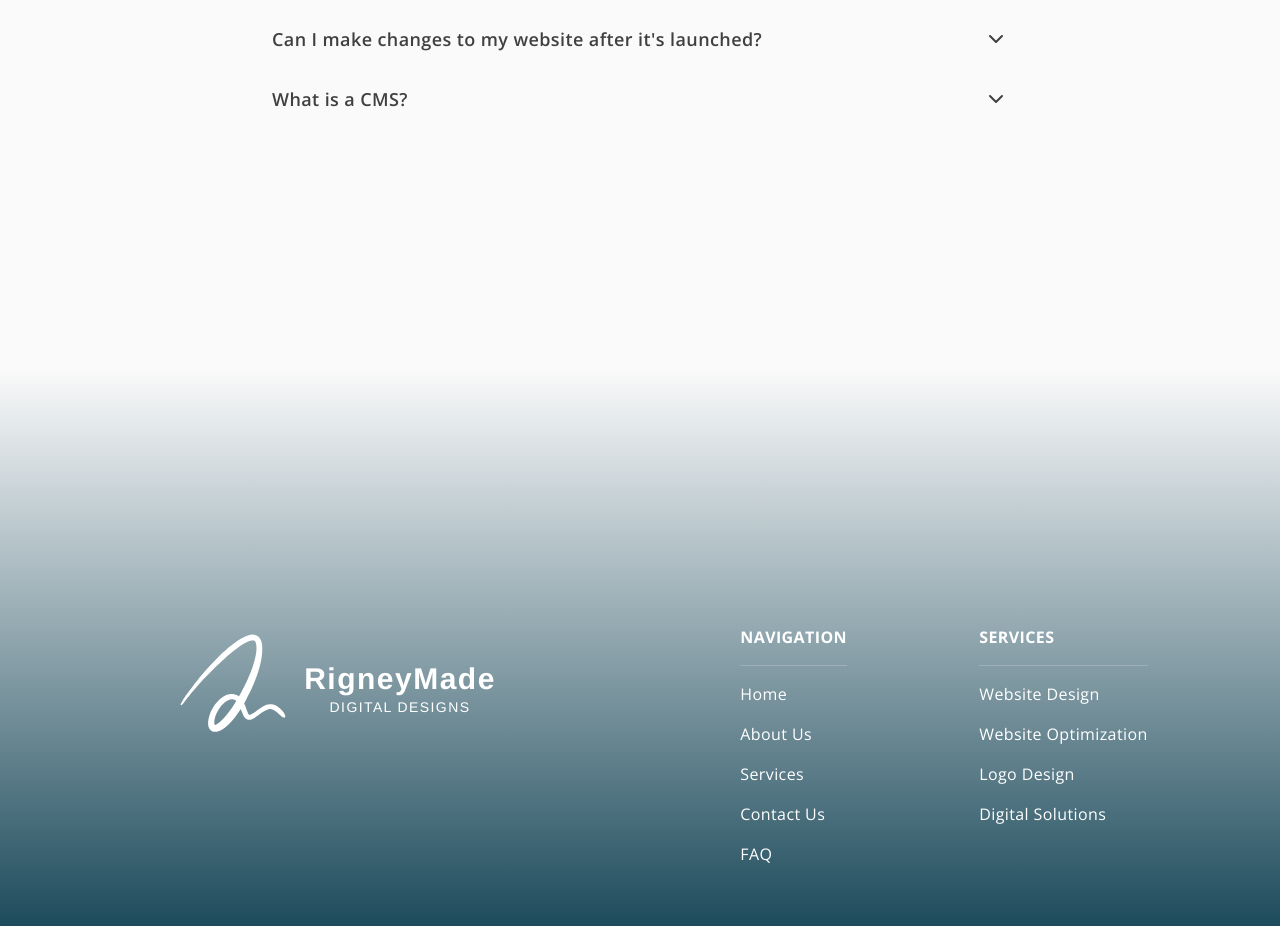
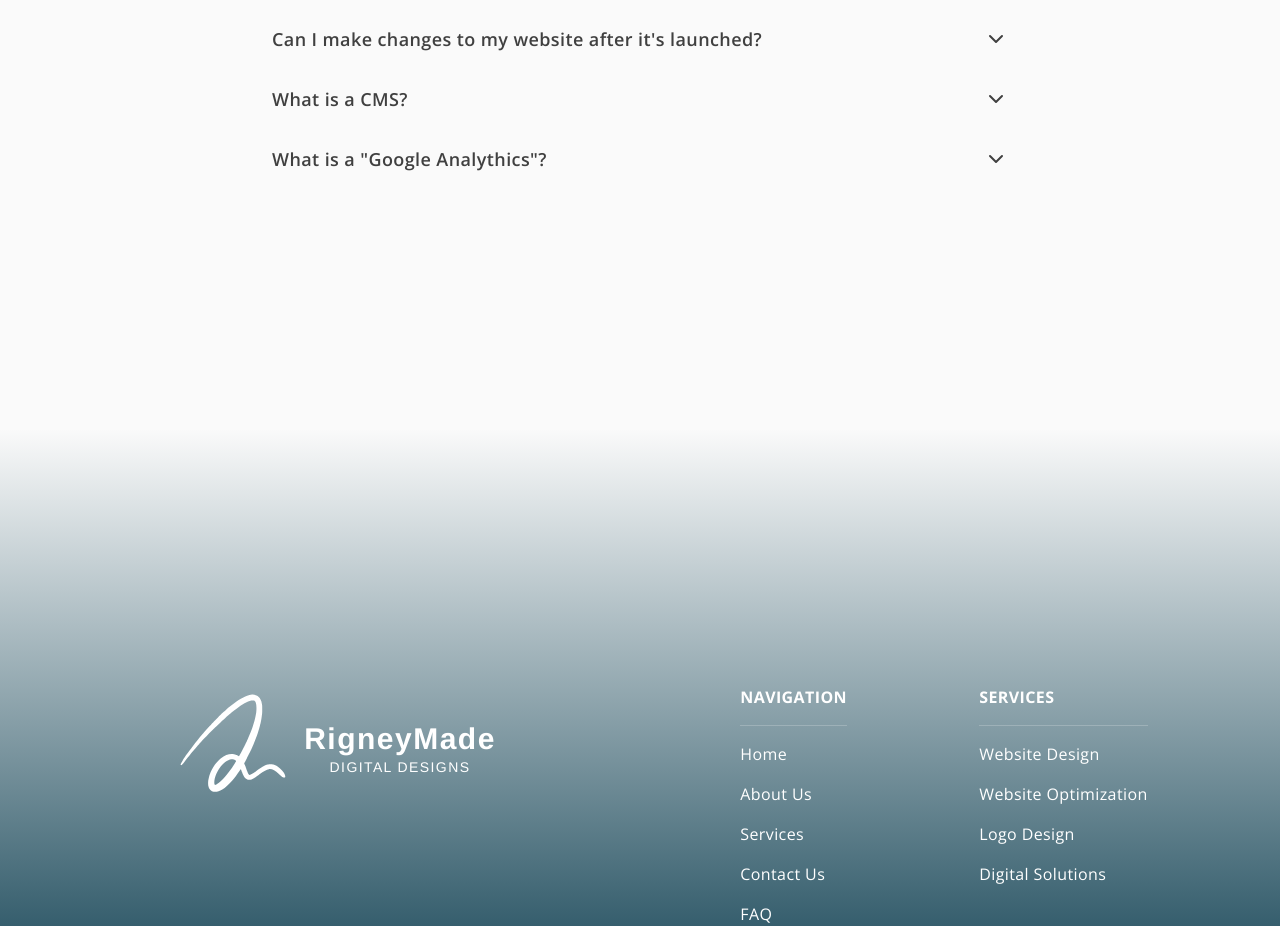
Before and after one commit to KramYengir/rigneymade, a Next.js app: page /faq in a window 1280 px wide. Shown: the part 1560-2486 px from the top of the page. Built offline with nearby package versions, Linux system fonts and the light colour scheme.

Commit message:
update questions

```diff
--- a/data/faqItems.js
+++ b/data/faqItems.js
@@ -57,6 +57,12 @@ const faqItems = [
   {
     category: "Web Development",
     question: "What is a CMS?",
+    answer:
+      "A CMS is a content management system, which is a software that allows you to manage and publish content on your website. Currently, we use Sanity.io as our CMS.",
+  },
+  {
+    category: "Web Development",
+    question: 'What is a "Google Analythics"?',
     answer:
       "A CMS is a content management system, which is a software that allows you to manage and publish content on your website. Currently, we use Sanity.io as our CMS.",
   },
```
